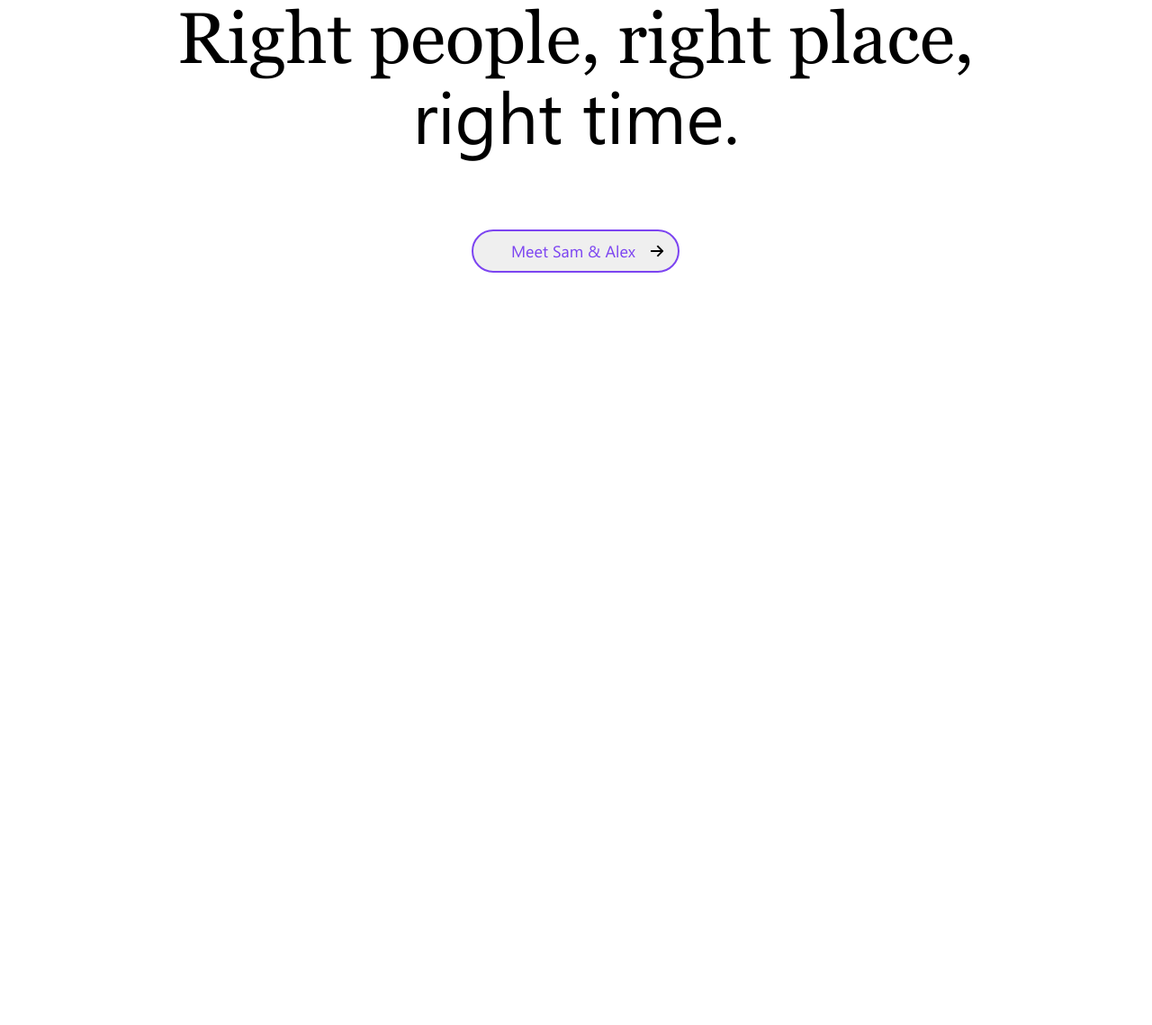
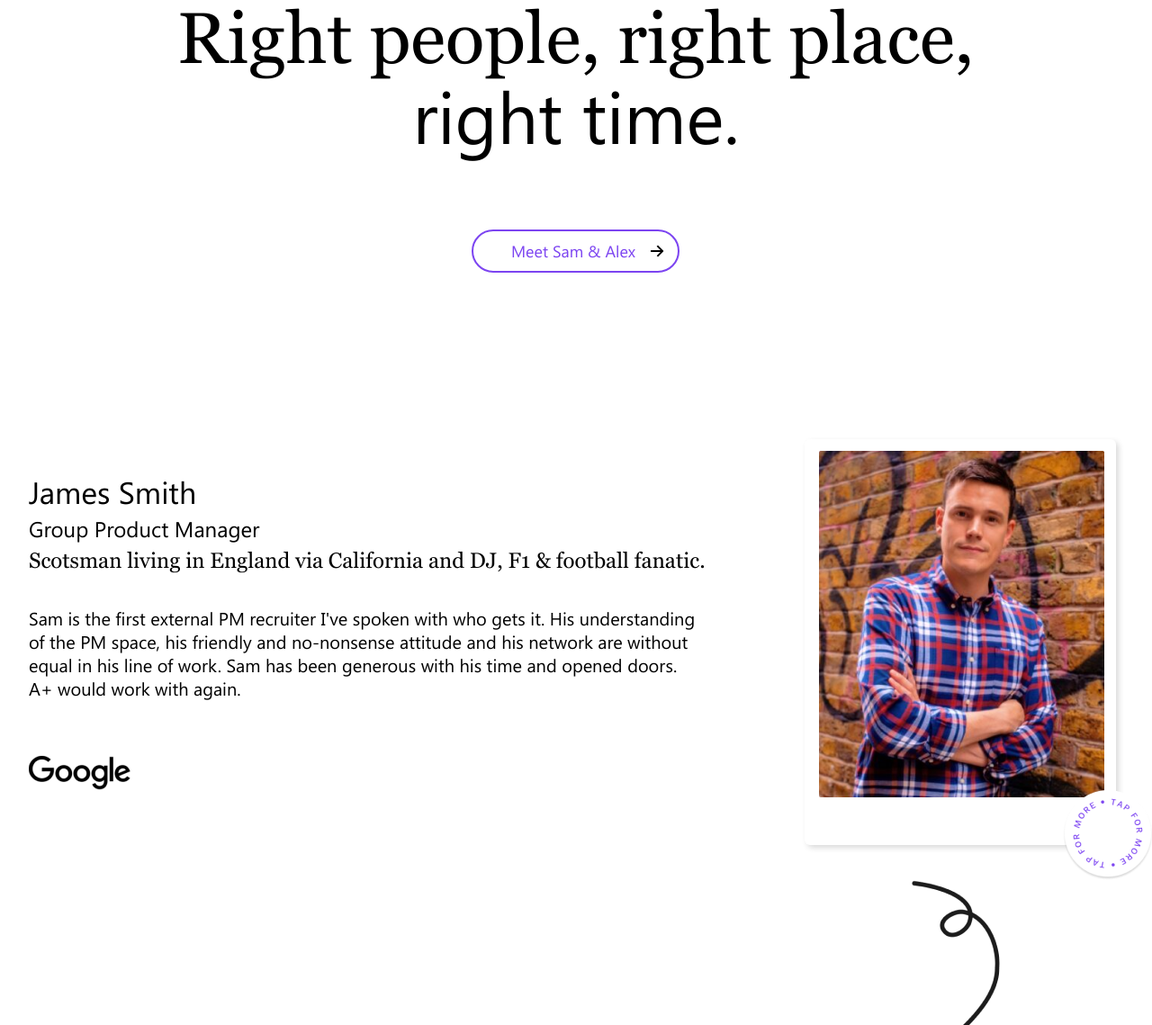
Before and after one commit to MirovaViktoria/maket-Bloom, a website: page index.html in a window 1280 px wide. Shown: the part 5679-6818 px from the top of the page at 90% size. Before the commit the page ends 5982 px from the top, so only its background shows below. Drawn offline with Linux system fonts and the light colour scheme; files whose address does not match are found by name.

Commit message:
add block james

```diff
--- a/index.html
+++ b/index.html
@@ -260,7 +260,22 @@
     <img class="right__button-arrow" src="./img/arrow-right.png" alt="">
 </button>
         </div>
-
+        <div class="james">
+            <div class="james__information">
+                <img class="james__logo" src="./img/tape_more.png" alt="">
+                <div class="james__text">
+                    <h1 class="james__title">James Smith</h1>
+                    <p class="james__position">Group Product Manager</p>
+                    <p class="james__hobby">Scotsman living in England via California and DJ, F1 & football fanatic.</p>
+                <p class="james__paragraph">Sam is the first external PM recruiter I've spoken with who gets it. His understanding of the PM space, his friendly and no-nonsense attitude and his network are without equal in his line of work. Sam has been generous with his time and opened doors. A+ would work with again.</p>
+                <img class="james__company" src="./img/google.png" alt="">
+                </div>
+                <div class="james__photo">
+                    <img class="james__image" src="./img/james.png" alt="">
+                </div>
+                <img class="james__bee" src="./img/bee.png" alt="">
+            </div>
+        </div>
         <!-- <script type="text/javascript" src="js/script.js"></script> -->
     </body>
 </html>
--- /dev/null
+++ b/scss/block_james.scss
@@ -0,0 +1,99 @@
+.james {
+    display: flex;
+    padding-top: 160px;
+    &__information {
+        display: flex;
+        margin: 0;
+    }
+    &__logo {
+        position: absolute;
+        width: 100px;
+        height: 100px;
+        margin-left: 1181px;
+        margin-top: 415px;
+    }
+    &__text {
+        margin: 0;
+        width: 747px;
+        padding-left: 32px;
+    }
+
+    &__title {
+        width: 218px;
+        height: 45px;
+        padding-top: 61px;
+        font-family: 'Segoe UI';
+        font-style: normal;
+        font-weight: 400;
+        font-size: 34px;
+        line-height: 44px;
+        color: #000000;
+        margin: 0;
+    }
+
+    &__position {
+        width: 283px;
+        height: 36px;
+        font-family: 'Segoe UI';
+        font-style: normal;
+        font-weight: 400;
+        font-size: 24px;
+        line-height: 36px;
+        color: #000000;
+        margin: 0;
+    }
+
+    &__hobby {
+        width: 790px;
+        height: 36px;
+        font-family: 'Georgia';
+        font-style: normal;
+        font-weight: 400;
+        font-size: 24px;
+        line-height: 36px;
+        color: #000000;
+        margin: 0;
+    }
+
+    &__paragraph {
+        margin: 0;
+        padding-top: 33px;
+        font-family: 'Segoe UI';
+        font-style: normal;
+        font-weight: 400;
+        font-size: 20px;
+        line-height: 26px;
+        color: #000000;
+    }
+
+    &__company {
+        margin: 0;
+        width: 149px;
+        height: 84px;
+        padding-top: 39px;
+    }
+
+    &__photo {
+        margin-left: 115px;
+        margin-top: 25px;
+        width: 346px;
+        height: 451px;
+        background: #ffffff;
+        box-shadow: 3px 3px 5.88px rgba(0, 0, 0, 0.15);
+        border-radius: 6px;
+    }
+    &__image {
+        width: 317px;
+        height: 385px;
+        padding-top: 13px;
+        padding-left: 16px;
+        border-radius: 2px;
+    }
+    &__bee {
+        position: absolute;
+        width: 173px;
+        height: 236px;
+        margin-left: 960px;
+        margin-top: 514px;
+    }
+}
--- a/scss/block_right.scss
+++ b/scss/block_right.scss
@@ -1,6 +1,6 @@
 .right {
     width: 1280px;
-    height: 290px;
+    height: 300px;
     margin-top: 150px;
     background: #ffffff;
     border-radius: 0px;
@@ -41,6 +41,7 @@
         border-radius: 999px;
         display: flex;
         align-items: center;
+        background: #ffffff;
     }
     &__button-text {
         width: 158px;
--- a/scss/style.scss
+++ b/scss/style.scss
@@ -19,3 +19,4 @@ body {
 @import url(about_company.css);
 @import url(workers-words.css);
 @import url(block_right.css);
+@import url(block_james.css);
```
Also changed, not shown: css/block_james.css (added), css/block_right.css, css/style.css, img/bee.png (added), img/google.png (added), img/james.png (added), 3 other files.
